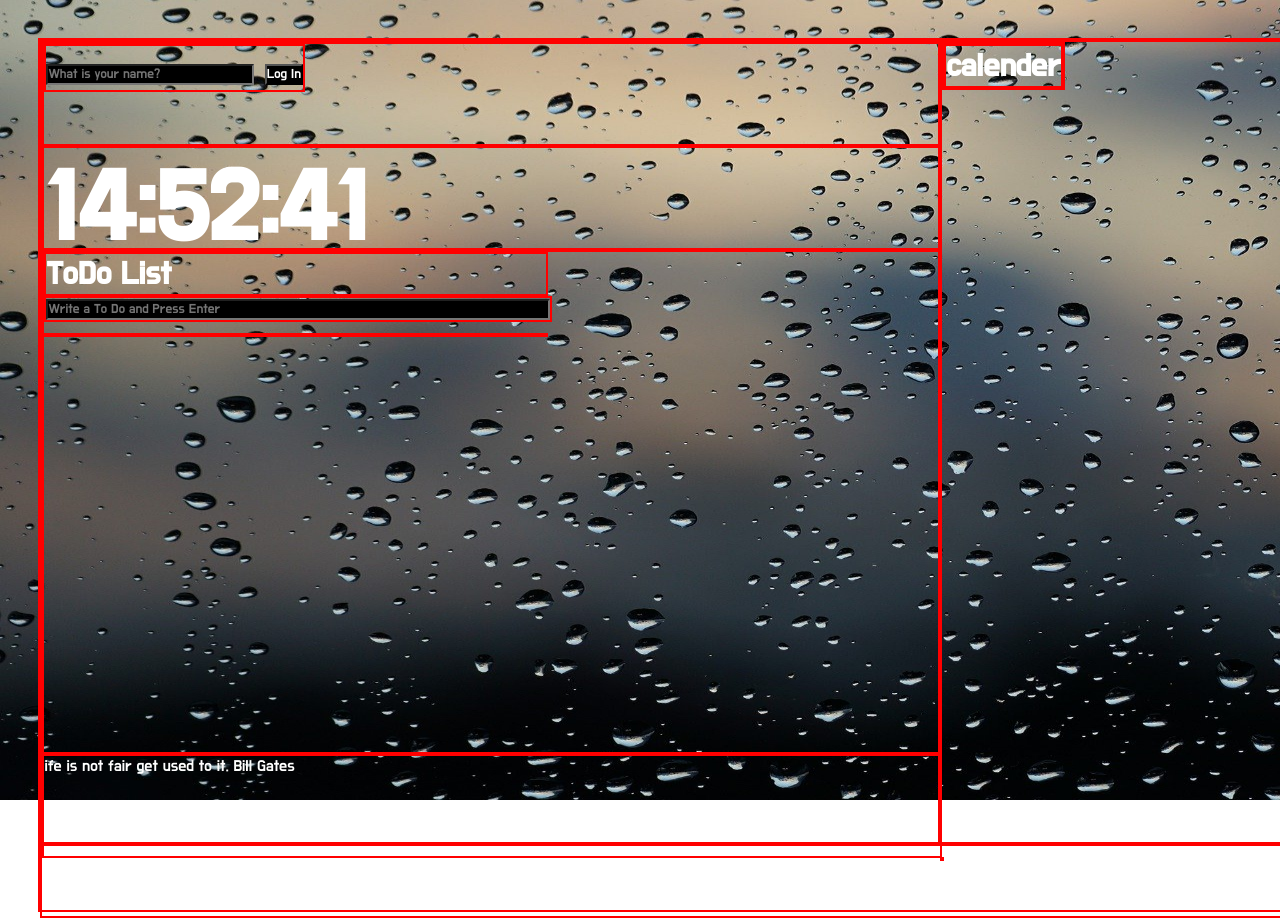
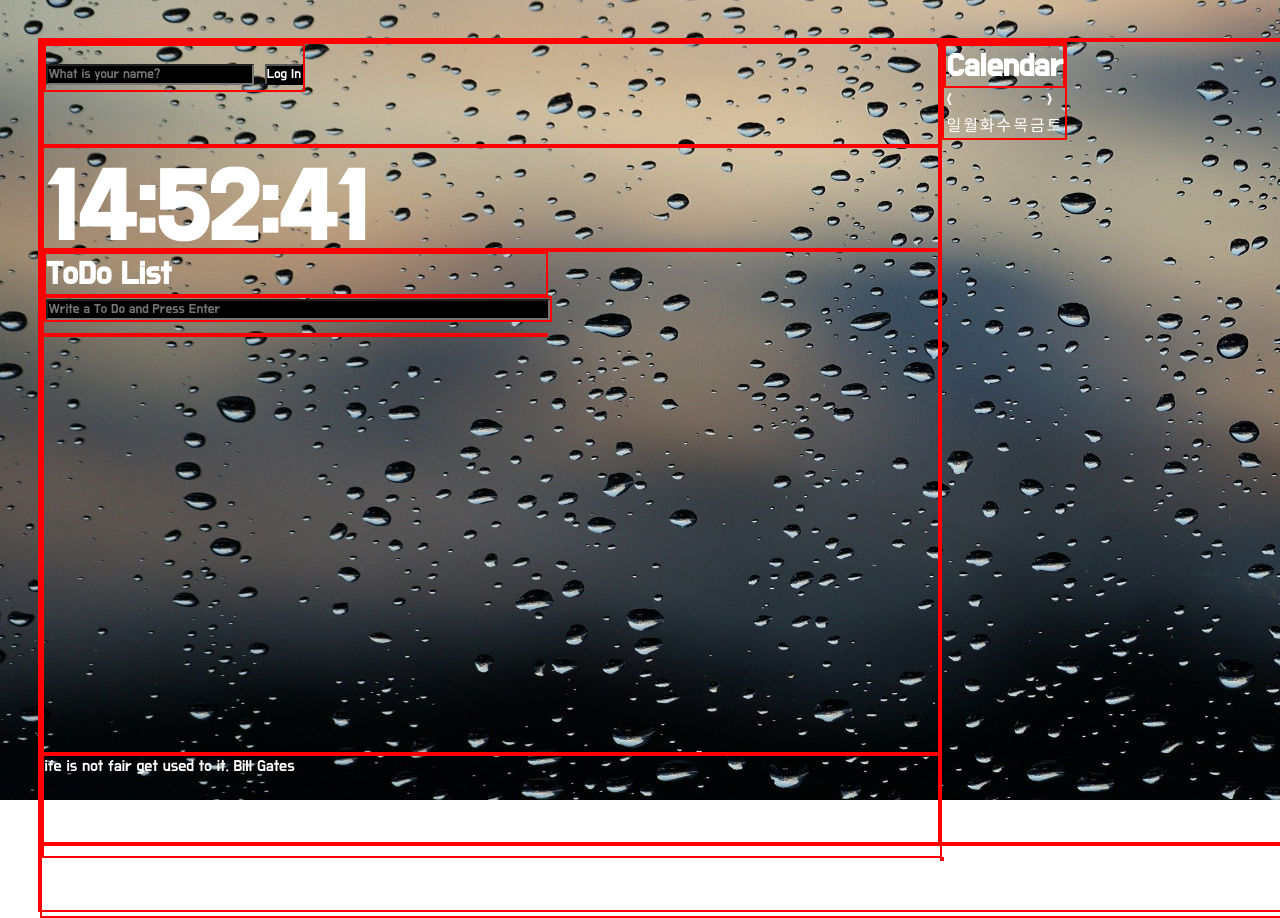
Before and after one commit to inth9198/myToDo, a plain HTML site: page index.html in a window 1280 px wide. Shown: the top 918 px of the page. Drawn offline with Linux system fonts and the light colour scheme.

Commit message:
ver2
* 캘린더 추가

```diff
--- a/index.html
+++ b/index.html
@@ -46,8 +46,24 @@
         <!-- 오른쪽 -->
         <div id="right">
             <!-- 5. 캘린더 -->
-            <div id="calender">
-                <h1>calender</h1>
+            <div id="calendar">
+                <h1>Calendar</h1>
+                <table id="calendarTable">
+                    <tr>
+                        <td><label onclick="lastMonth()" id="last" ><</label></td>
+                        <td colspan="5" id="yearMonth"></td>
+                        <td><label onclick="nextMonth()" id="next">></label></td>
+                    </tr>
+                    <tr>
+                        <td class="sunday"> 일 </td>
+                        <td> 월 </td>
+                        <td> 화 </td>
+                        <td> 수 </td>
+                        <td> 목 </td>
+                        <td> 금 </td>
+                        <td class="saturday"> 토 </td>
+                    </tr>
+                </table>
             </div>
         </div>
 
@@ -66,6 +82,7 @@
         <script src="js/background.js"></script>
         <script src="js/todo.js"></script>
         <script src="js/weather.js"></script>
+        <script src="js/calendar.js"></script>
     </div>
 </body>
 </html>
```
